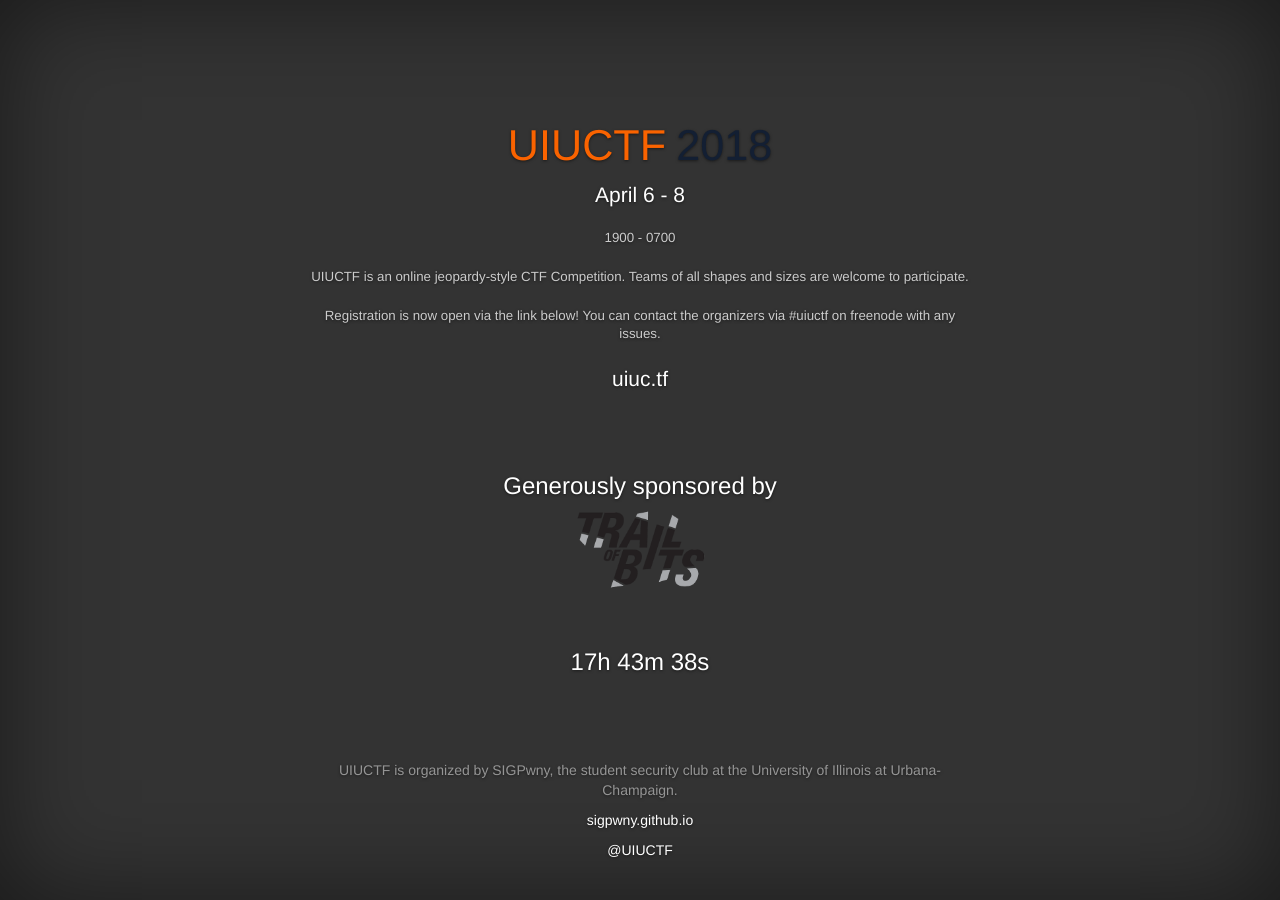
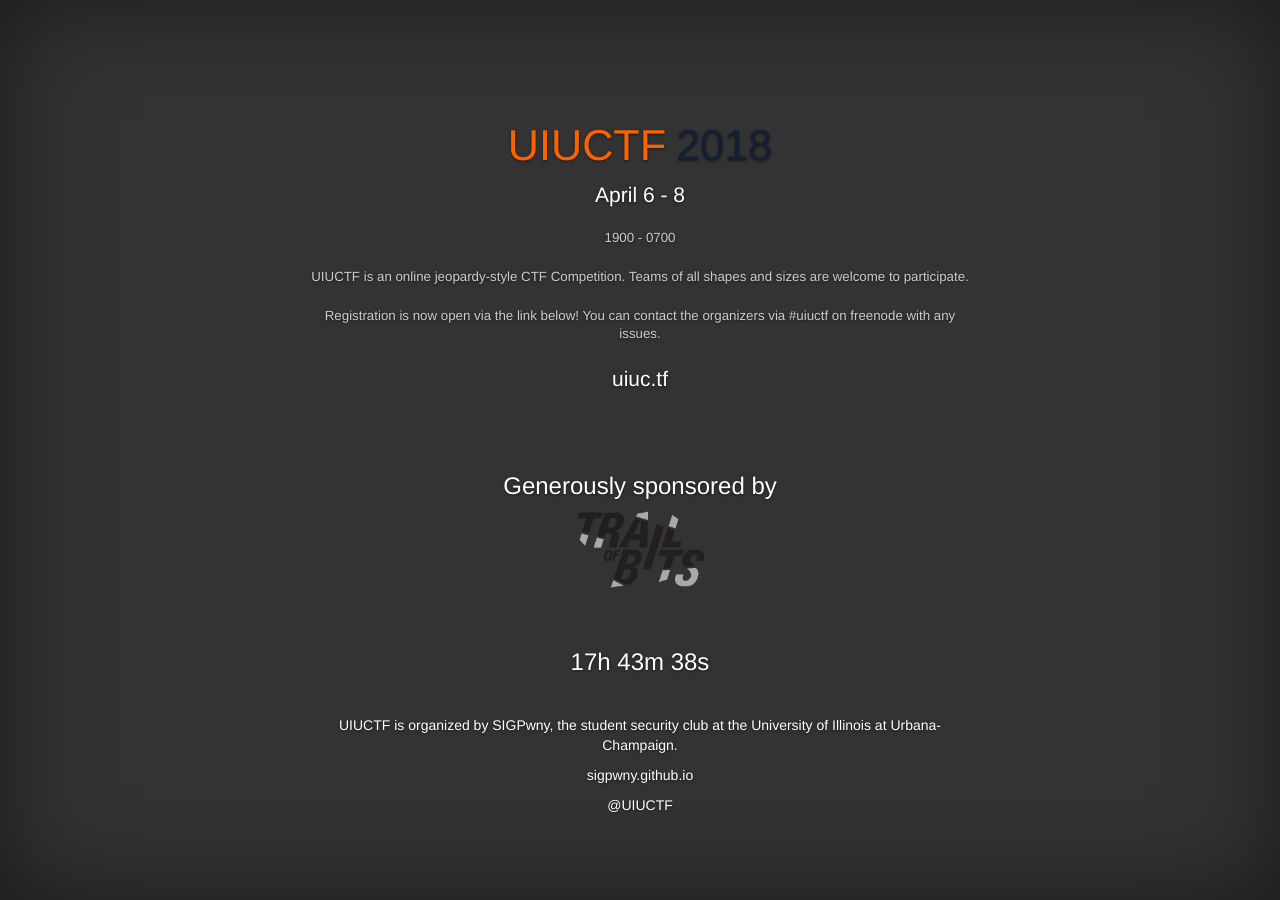
Before and after one commit to sigpwny/sigpwny.github.io-archive, a Jekyll site: the page built from ctf.html, in a window 1280 px wide. Built offline with Jekyll 4.4.1, drawn with Linux system fonts in a browser that asks for light colours; Markdown is read by kramdown in place of the engine named in the settings.

Commit message:
Update ctf.html

```diff
--- a/ctf.html
+++ b/ctf.html
@@ -32,7 +32,7 @@
       <br />
       <br />
       <div class="inner cover">
-        <h3 class="cover-heading" id="countdown">7 PM CST</h3>
+        <h3 class="cover-heading" id="countdown"></h3>
         <script>
         var countDownDate = new Date("Apr 6, 2018 19:00:00 GMT-0500").getTime();
 
@@ -54,7 +54,7 @@
         </script>
       </div>
 
-      <div class="mastfoot">
+      <div>
         <div class="inner">
           <p>UIUCTF is organized by SIGPwny, the student security club at the University of Illinois at Urbana-Champaign.</p>
           <p><a href="https://sigpwny.github.io/">sigpwny.github.io</a></p>
```
